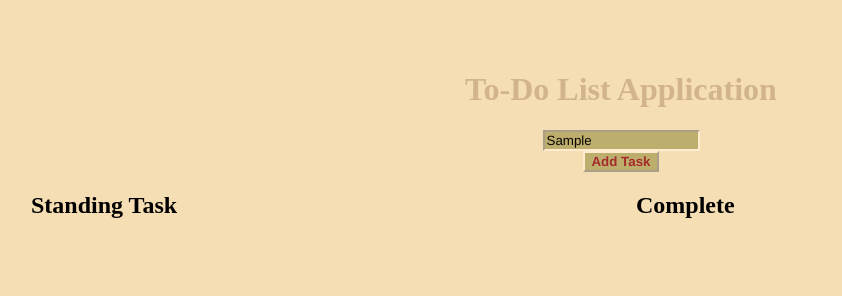
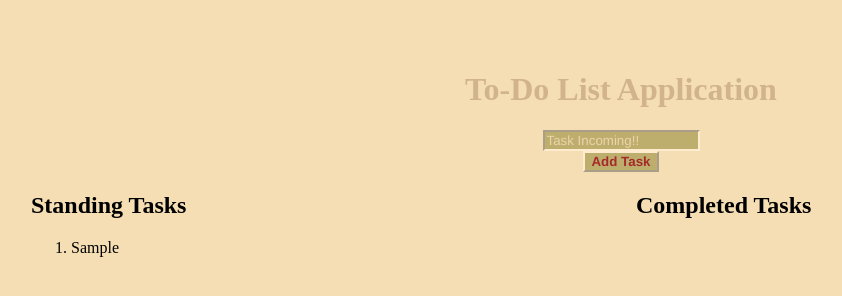
Before and after one commit to mikegg4545/to-do-list-app, a website: page index.html in a window 1280 px wide. Both pictures are taken after typing "Sample" into the empty fields and a click on the button "Add Task". Shown: the whole page, without its empty margins (19-861 px from the left). Drawn offline with Linux system fonts and the light colour scheme.

Commit message:
Add function addTask

```diff
--- a/index.html
+++ b/index.html
@@ -21,12 +21,12 @@
 
       <section class="board">
         <div>
-          <h2>Standing Task</h2>
+          <h2>Standing Tasks</h2>
           <ol id="standingList"></ol>
         </div>
 
         <div>
-          <h2>Complete</h2>
+          <h2>Completed Tasks</h2>
           <ol id="completedList"></ol>
         </div>
       </section>
--- a/index.js
+++ b/index.js
@@ -11,10 +11,30 @@ console.log("My code is running");
 
 // document.body.appendChild(button);
 
-// function addTask() {}
 //---------------------
 
+//find divs by id
 const input = document.getElementById("taskInput");
 const addBtn = document.getElementById("addBtn");
 const standingList = document.getElementById("standingList");
 const completedList = document.getElementById("completedList");
+
+function addTask() {
+  //read&store user input
+  const text = input.value;
+  //prevent empty list
+  if (text === "") return;
+
+  //create li in ram
+  const li = document.createElement("li");
+  //put text inside list
+  li.textContent = text;
+
+  //add li to ol
+  standingList.appendChild(li);
+  //clear input box
+  input.value = "";
+}
+
+//listen for button click
+addBtn.addEventListener("click", addTask);
```
